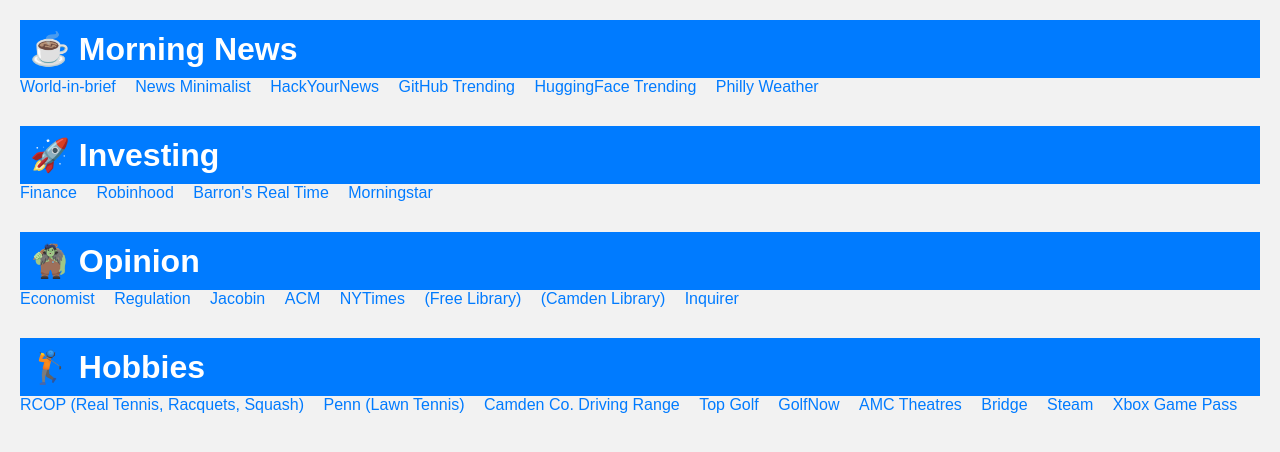
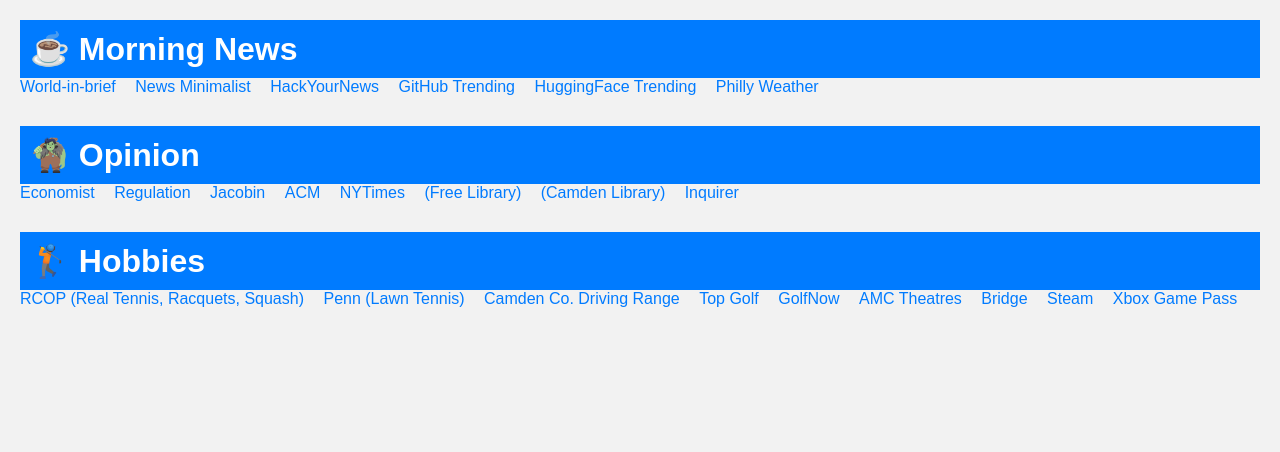
Before and after one commit to predbrad/bradflaugher.com, a plain HTML site: page extras/dist/reading.html in a window 1280 px wide. Drawn offline with Linux system fonts and the light colour scheme.

Commit message:
rminvest

```diff
--- a/extras/dist/reading.html
+++ b/extras/dist/reading.html
@@ -59,15 +59,6 @@
         <a href="https://forecast.weather.gov/MapClick.php?lat=39.93611000000004&lon=-75.15263499999998">Philly Weather</a>
     </div>
 
-    <!-- Calendar Section -->
-    <div class="section" id="invest" style="display: block;">
-        <h1>&#128640; Investing</h1>
-            <a href="https://finance.yahoo.com/portfolio/p_0/view/v1">Finance</a>
-            <a href="https://robinhood.com/">Robinhood</a>
-            <a href="https://www.barrons.com/real-time">Barron's Real Time</a>
-            <a href="https://libwww.freelibrary.org/elecres/morningstar.cfm">Morningstar</a>
-    </div>
-
     <!-- Weekend Edition -->
     <div class="section" id="weekend" style="display: block;">
         <h1>&#129484; Opinion</h1>
```
